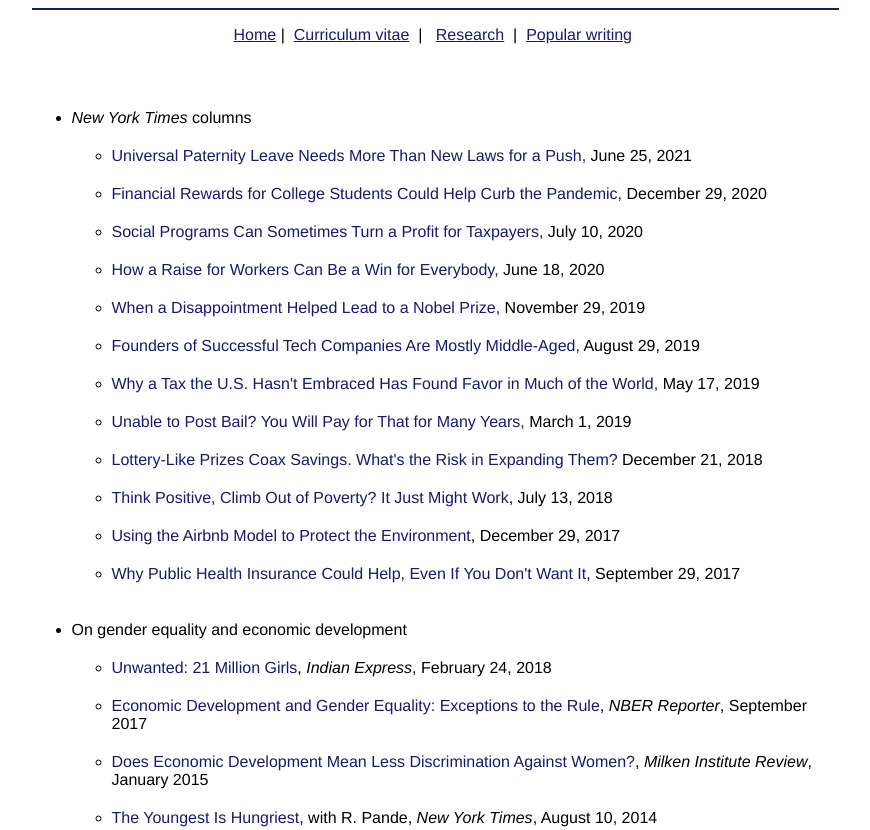
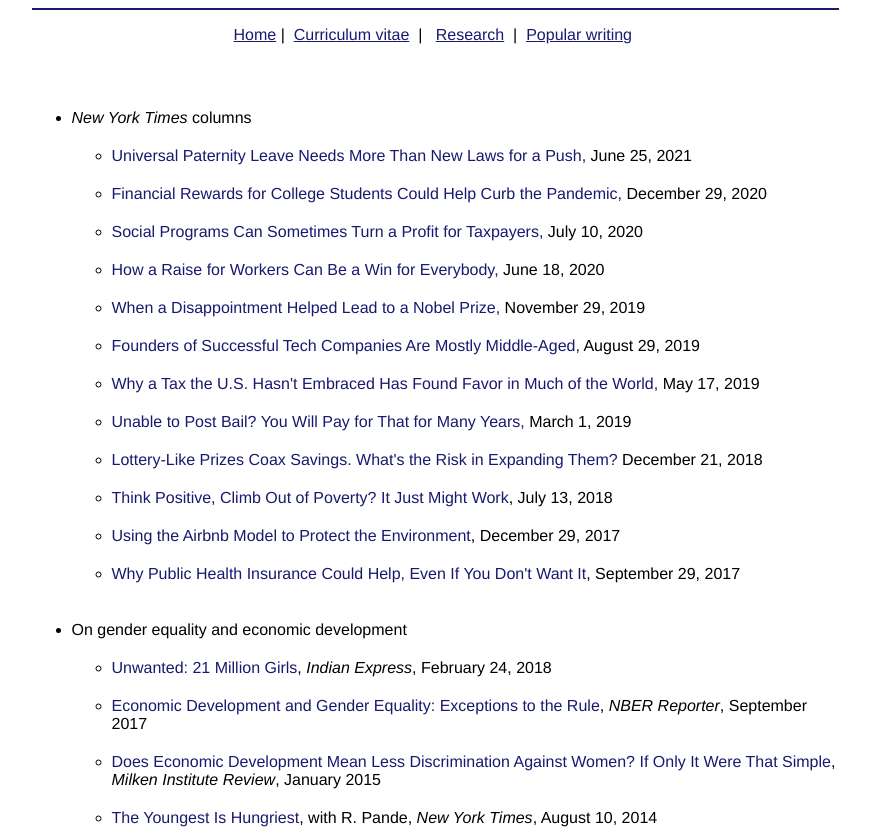
Before and after one commit to seema-jayachandran/seema-jayachandran.github.io, a plain HTML site: page writing.html in a window 1280 px wide. Shown: the top 830 px of the page, without its empty margins (205-1075 px from the left). Drawn offline with Linux system fonts and the light colour scheme.

Commit message:
Fix broken links

```diff
--- a/writing.html
+++ b/writing.html
@@ -131,7 +131,7 @@ September 2017<br>
 
  	 	     <li>
 		<p ALIGN="LEFT" style="margin-bottom: 20"><font face="Helvetica" size="3">
-		<a href="https://assets1b.milkeninstitute.org/assets/Publication/MIReview/PDF/36-47-MR65.pdf"  style="text-decoration: none">Does Economic Development Mean Less Discrimination Against Women?</a>,
+		<a href="https://www.milkenreview.org/articles/does-economic-development-mean-less-discrimination-against-women-if-only-it-were-that-simple"  style="text-decoration: none">Does Economic Development Mean Less Discrimination Against Women? If Only It Were That Simple</a>,
 <i>Milken Institute Review</i>, January 2015<br>
  	</font></p></li>
 
```
Also changed, not shown: papers.html (+1 -1 lines).
